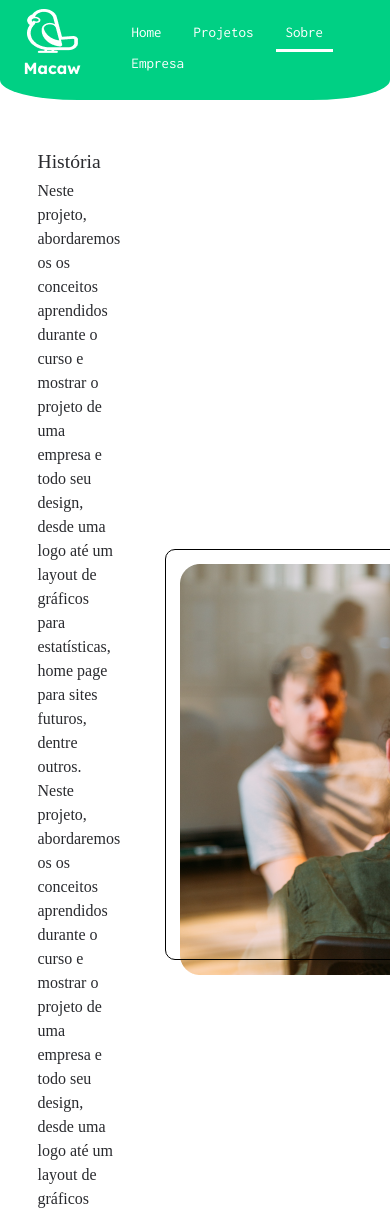
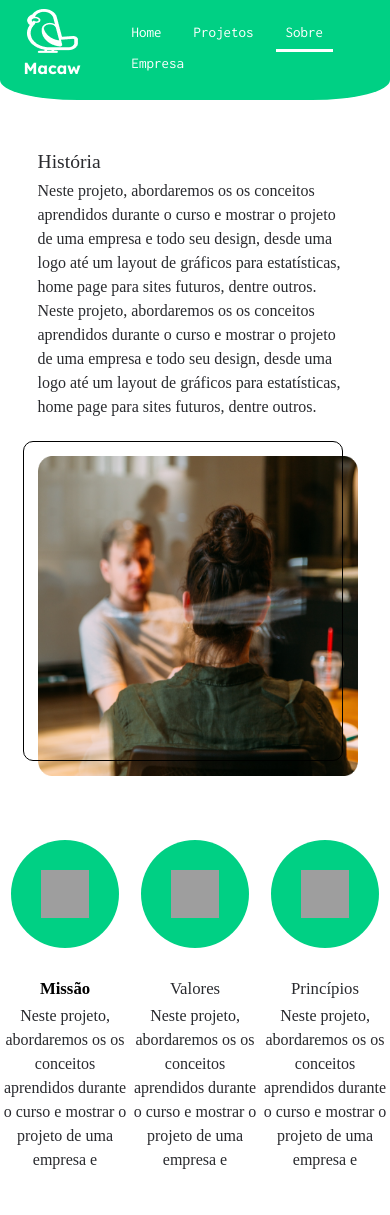
Before and after one commit to rafaelluiis2315/Projeto_Senac, a Django app: page /sobre in a window 390 px wide; the page is wider, and only the part inside the window is pictured. Shown: the top 1215 px of that part. Run offline with Django 4.2, Linux system fonts and the light colour scheme; some libraries are stand-ins or nearby versions; some web fonts are replaced; grey boxes are pictures that could not be loaded.

Commit message:
ajustando respansividade do site

```diff
--- a/SENAC_PI/static/css/base.css
+++ b/SENAC_PI/static/css/base.css
@@ -64,6 +64,11 @@ footer {
     text-decoration: none;
     color: var(--branco);
     margin: -10px 0;
+    cursor: pointer;
+}
+
+.fale-conosco:hover {
+    color: var(--cinza-claro);
 }
 
 .endereco-telefone {
--- a/SENAC_PI/static/css/home.css
+++ b/SENAC_PI/static/css/home.css
@@ -64,6 +64,10 @@ main {
     left: -15px;
 }
 
+.card-curso{
+    max-width: 9em;
+}
+
 .card {
     text-decoration: none;
     border-radius: 17.5px;
@@ -88,6 +92,7 @@ main {
     position: relative;
     width: 160px;
     height: 130px;
+    margin: 0 5em;
 }
 .div-destaque-img div {
     position: absolute;
--- a/SENAC_PI/static/css/projetos.css
+++ b/SENAC_PI/static/css/projetos.css
@@ -55,6 +55,7 @@ main{
 }
 
 .filtro-eixos div {
+
     font-weight: bold;
     display: flex;
     align-items: center;
@@ -105,7 +106,7 @@ main{
     text-decoration: none;
     color: var(--preto);
     cursor: pointer;
-    width: 278.95px;
+    max-width: 278.95px;
     height: 195px;
     background-color: var(--branco);
     border-radius: 15px;
--- a/SENAC_PI/static/css/sobre.css
+++ b/SENAC_PI/static/css/sobre.css
@@ -5,8 +5,8 @@ main {
 
 .div-segunda-imagem {
     position: relative;
-    width: 456px;
-    height: 411px;
+    width: 25em;
+    height: 23em;
 }
 
 .div-segunda-imagem div {
@@ -17,6 +17,44 @@ main {
     border-radius: 10px;
     top: -15px;
     left: -15px;
+}
+
+.div-segunda-imagem img {
+    width: 25em;
+    height: 23em;
+}
+
+@media (max-width: 450px){
+    section{
+        margin-bottom: 40%;
+    }
+
+    .card-map{
+        margin-top: 5%;
+    }
+
+    .div-segunda-imagem {
+        position: relative;
+        width: 20em;
+        height: 20em;
+        margin: 10% 8%;
+    }
+
+    .div-segunda-imagem div {
+        position: absolute;
+        border: var(--preto) 1px solid;
+        width: inherit;
+        height: inherit;
+        border-radius: 10px;
+        top: -15px;
+        left: -15px;
+    }
+
+    .div-segunda-imagem img {
+        width: 20em;
+        height: 20em;
+
+    }
 }
 
 .paragrafo-sobre {
@@ -30,7 +68,15 @@ main {
 
 .container-img{
     width: auto;
-    height: 16.24rem;
+    height: 10em;
+    display: flex;
+    align-items: center;
+    justify-content: center;
+}
+
+.container-img div img{
+    width: 3em;
+    height: 3em;
     display: flex;
     align-items: center;
     justify-content: center;
@@ -47,6 +93,7 @@ main {
 .div-logo-destaque-sobre{
     width: 209px;
     height: 121px;
+    margin: 0 25%;
 }
 
 .logo-destaque-sobre{
--- a/SENAC_PI/templates/base.html
+++ b/SENAC_PI/templates/base.html
@@ -118,7 +118,7 @@
 
                 <!-- endereco e telefone -->
                 <div class="endereco-telefone">
-                    <p>Av. Visconde de Suassuna, 500 - Santo Amaro - Recife</p>
+                    <p>Porto Digital - Cais do Apolo - Recife, PE</p>
                     <p>+55 81 4432-4592</p>
                 </div>
 
--- a/SENAC_PI/templates/sobre.html
+++ b/SENAC_PI/templates/sobre.html
@@ -19,7 +19,7 @@ is-active
 
 {% block conteudo %}
 <main>
-    <div class="d-flex align-items-center justify-content-between container gap-5">
+    <div class="d-md-flex align-items-center justify-content-between container gap-5">
         <div class="px-5">
             <h1>História</h1>
             <p class="paragrafo-sobre">Neste projeto, abordaremos os os conceitos aprendidos durante o curso e mostrar o
@@ -36,14 +36,14 @@ is-active
             <img src="{% static 'img/img_sobre.png' %}" class="rounded-3" alt="">
         </div>
     </div>
-    <div class="mt-5 d-flex align-items-center justify-content-between container">
+    <div class="mt-5 d-flex align-items-center justify-content-center">
         <div class="card-sobre text-center">
             <div class="container-img mb-2">
                 <div class="bg-verde-principal rounded-circle text-center p-5">
                     <img src="{% static 'icons/missao.svg' %}" alt="">
                 </div>
             </div>
-            <h2>Missão</h2>
+            <h2 class="text-bd-black"><b>Missão</b></h2>
             <p>Neste projeto, abordaremos os os conceitos aprendidos durante o curso e mostrar o projeto de uma empresa
                 e </p>
         </div>
@@ -78,16 +78,16 @@ is-active
             <iconify-icon icon="material-symbols:location-on" width="50px"
             height="51px" ></iconify-icon>
         </div>
-        <div class="d-flex align-items-start justify-content-around">
-            <div class="">
+        <div class="row justify-content-sm-center gap-5 gap-sm-0 h-50">
+            <div class="col-12 col-sm-4 text-center">
                 <h2 class="text-bd-white text-destaques-sobre mb-5">Saiba mais:</h2>
                 <div class="div-logo-destaque-sobre">
                     <img src="{% static 'img/logo.png' %}"  class="logo-destaque-sobre" alt="">
                 </div>
             </div>
-            <div>
+            <div class="card-map col-12 col-sm-4 text-center ">
                 <h2 class="text-bd-white text-destaques-sobre mb-5">Onde Estamos?</h2>
-                <iframe src="https://www.google.com/maps/embed?pb=!1m18!1m12!1m3!1d3950.3754851274007!2d-34.876112885558165!3d-8.063128194194393!2m3!1f0!2f0!3f0!3m2!1i1024!2i768!4f13.1!3m3!1m2!1s0x7ab18a3179eebef%3A0x7caecfbcc5347f69!2sPorto%20Digital%20-%20NGPD%20(N%C3%BAcleo%20de%20Gest%C3%A3o%20do%20Porto%20Digital)!5e0!3m2!1spt-BR!2sbr!4v1673314469593!5m2!1spt-BR!2sbr" width="287" height="191" style="border:0;" allowfullscreen="" loading="lazy" referrerpolicy="no-referrer-when-downgrade"></iframe>
+                <iframe src="https://www.google.com/maps/embed?pb=!1m18!1m12!1m3!1d3950.3754851274007!2d-34.876112885558165!3d-8.063128194194393!2m3!1f0!2f0!3f0!3m2!1i1024!2i768!4f13.1!3m3!1m2!1s0x7ab18a3179eebef%3A0x7caecfbcc5347f69!2sPorto%20Digital%20-%20NGPD%20(N%C3%BAcleo%20de%20Gest%C3%A3o%20do%20Porto%20Digital)!5e0!3m2!1spt-BR!2sbr!4v1673314469593!5m2!1spt-BR!2sbr" width="100%" height="100%" style="border:0;" allowfullscreen="" loading="lazy" referrerpolicy="no-referrer-when-downgrade"></iframe>
             </div>
         </div>
     </div>
```
Also changed, not shown: SENAC_PI/templates/projetos.html (+9 -9 lines).
